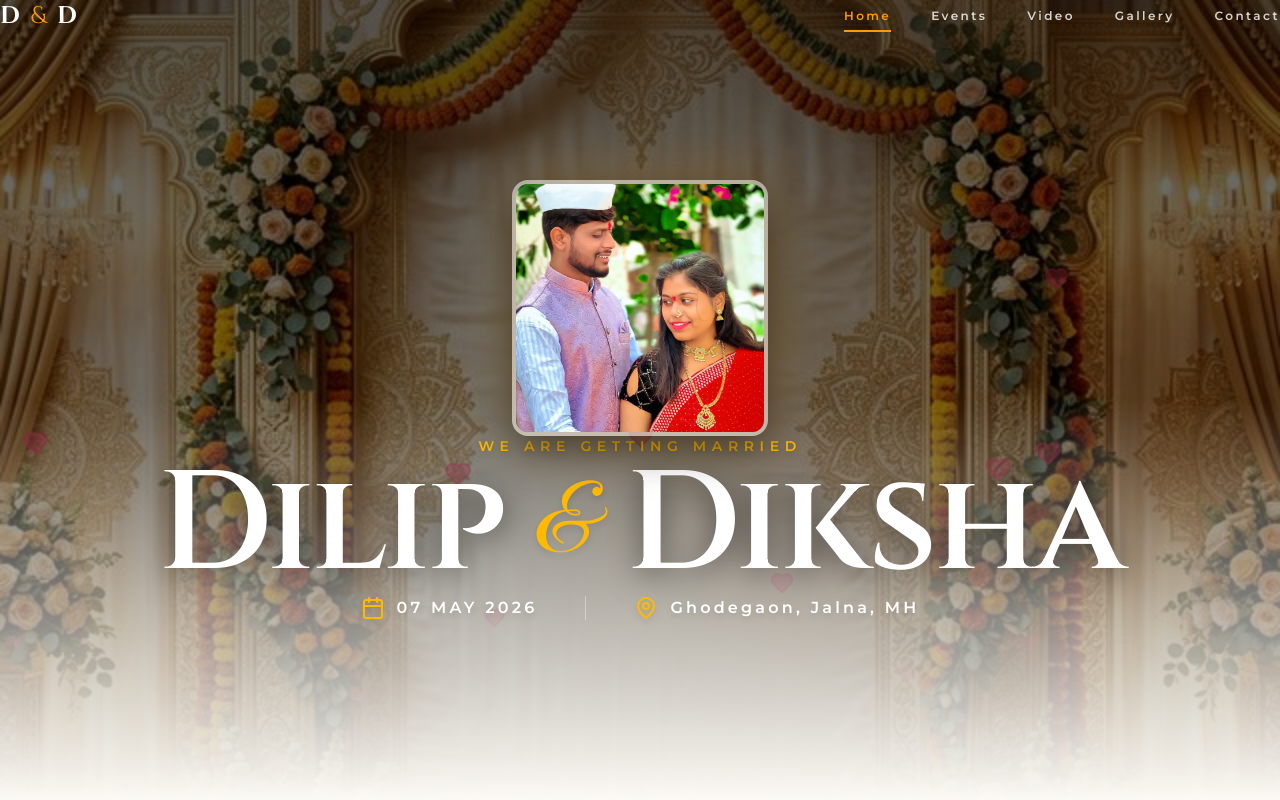
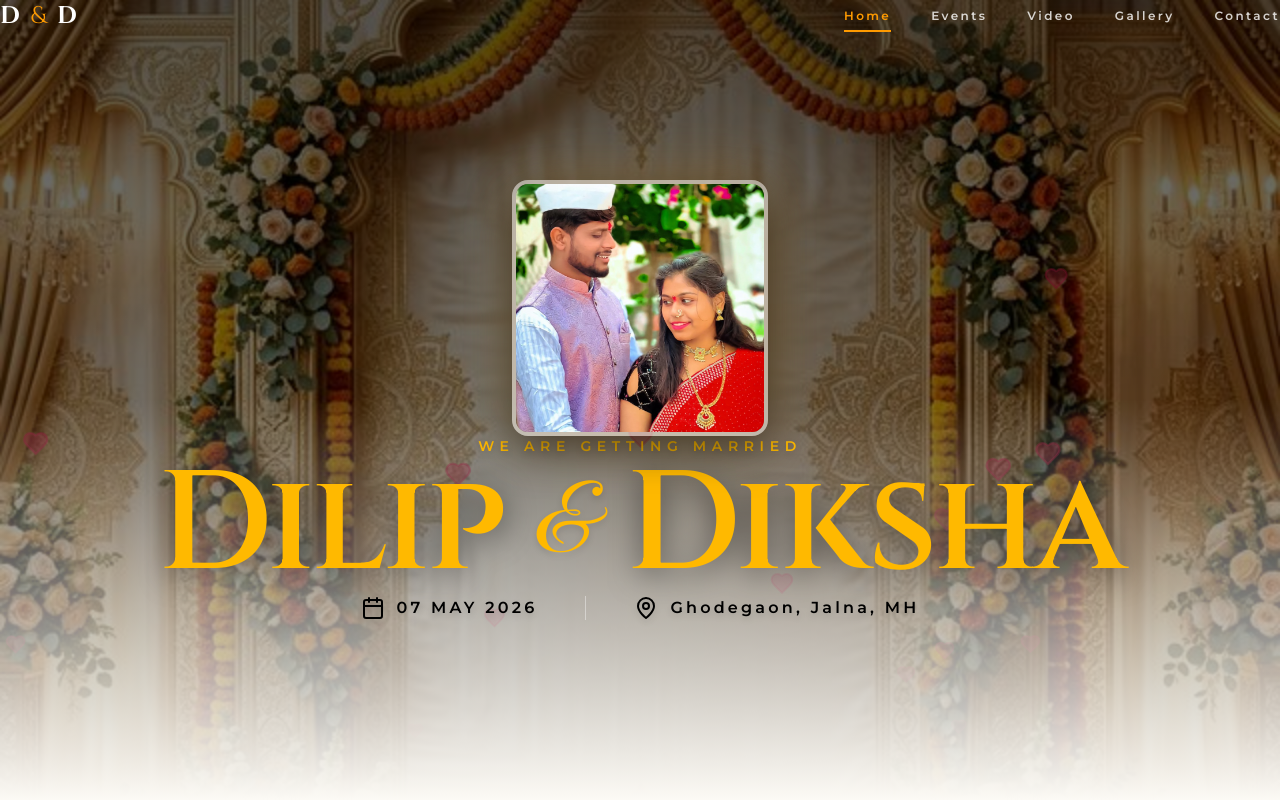
Before and after one commit to yogesh7721/wedding-invitation, a React (Vite) app: page / in a window 1280 px wide. Shown: the top 800 px of the page. Built offline with nearby package versions, Linux system fonts and the light colour scheme.

Commit message:
desingchanges2

```diff
--- a/src/App.jsx
+++ b/src/App.jsx
@@ -26,7 +26,7 @@ import dilipVideo from "../public/dilip video.mp4";
 
 const backgrounds = [bgimg4, bg, bg1, bgimg2, bgimg3, bgimg4];
 const galleryImages = [
-  mainImg, bgimg2, img1, img3, img7, img8, img9,
+  mainImg, img1, img3, bgimg4, img7, bgimg2, img8, img9,
 ];
 
 const events = [
@@ -221,7 +221,7 @@ export default function App() {
           >
             <motion.p
               variants={fadeUp}
-              className="text-amber-400 text-xs md:text-sm uppercase tracking-[0.4em] font-semibold mb-6 drop-shadow-md"
+              className="text-amber-400 text-xs md:text-sm uppercase tracking-[0.4em] font-semibold mb-24 drop-shadow-md"
             >
               We Are Getting Married
             </motion.p>
@@ -229,7 +229,7 @@ export default function App() {
             <div className="flex flex-col md:flex-row items-center justify-center gap-2 md:gap-8 w-full leading-none">
               <motion.h1
                 variants={fadeUp}
-                className="text-6xl md:text-8xl lg:text-[140px] font-serif text-white tracking-tight text-center drop-shadow-[0_5px_15px_rgba(0,0,0,0.5)]"
+                className="text-amber-400 text-6xl md:text-8xl lg:text-[140px] font-serif tracking-tight text-center drop-shadow-[0_5px_15px_rgba(0,0,0,0.5)]"
               >
                 Dilip
               </motion.h1>
@@ -241,7 +241,7 @@ export default function App() {
               </motion.span>
               <motion.h1
                 variants={fadeUp}
-                className="text-6xl md:text-8xl lg:text-[140px] font-serif text-white tracking-tight text-center drop-shadow-[0_5px_15px_rgba(0,0,0,0.5)]"
+                className="text-6xl md:text-8xl lg:text-[140px] font-serif text-amber-400 tracking-tight text-center drop-shadow-[0_5px_15px_rgba(0,0,0,0.5)]"
               >
                 Diksha
               </motion.h1>
@@ -255,13 +255,13 @@ export default function App() {
             className="flex flex-col sm:flex-row justify-center items-center gap-6 md:gap-12 mt-12 w-full"
           >
             <div className="flex items-center justify-center gap-3 text-white">
-              <Calendar className="text-amber-400 w-6 h-6 drop-shadow-md" />
-              <span className="font-semibold tracking-[0.2em] text-sm md:text-base drop-shadow-md">07 MAY 2026</span>
+              <Calendar className="text-black w-6 h-6 drop-shadow-md" />
+              <span className="text-black font-semibold tracking-[0.2em] text-sm md:text-base drop-shadow-md">07 MAY 2026</span>
             </div>
             <div className="hidden sm:block w-[1px] h-6 bg-white/40"></div>
             <div className="flex items-center justify-center gap-3 text-white">
-              <MapPin className="text-amber-400 w-6 h-6 drop-shadow-md" />
-              <span className="font-semibold tracking-[0.2em] text-sm md:text-base drop-shadow-md">Ghodegaon, Jalna, MH</span>
+              <MapPin className="text-black w-6 h-6 drop-shadow-md" />
+              <span className="text-black font-semibold tracking-[0.2em] text-sm md:text-base drop-shadow-md">Ghodegaon, Jalna, MH</span>
             </div>
           </motion.div>
         </div>
@@ -410,7 +410,7 @@ export default function App() {
                 whileInView={{ opacity: 1, scale: 1, y: 0 }}
                 viewport={{ once: false, amount: 0.2 }}
                 transition={{ duration: 0.6, delay: (index % 3) * 0.1 }}
-                className="relative group overflow-hidden rounded-2xl shadow-sm hover:shadow-xl transition-all duration-500 w-full bg-stone-100 break-inside-avoid mb-16 md:mb-24"
+                className="relative group overflow-hidden rounded-xl shadow-sm hover:shadow-xl transition-all duration-500 w-full bg-stone-100 inline-block mb-4 md:mb-6"
               >
                 <div className="absolute inset-0 bg-stone-900/10 opacity-0 group-hover:opacity-100 transition-opacity duration-300 z-10"></div>
                 <img
@@ -602,3 +602,58 @@ export default function App() {
     </div>
   );
 }
+
+
+
+
+
+
+
+
+
+
+
+
+
+
+
+
+
+
+
+
+
+//  <section id="gallery" className="py-24 md:py-32 bg-white relative flex flex-col items-center justify-center w-full border-t border-stone-100">
+//         <div className="w-full max-w-6xl mx-auto px-4 sm:px-6 flex flex-col items-center">
+//           <motion.div
+//             initial={{ opacity: 0, y: 30 }}
+//             whileInView={{ opacity: 1, y: 0 }}
+//             viewport={{ once: false, amount: 0.2 }}
+//             className="flex flex-col items-center text-center mt-24 md:mt-32 mb-16 md:mb-20 w-full"
+//           >
+//             <p className="text-amber-600 uppercase tracking-[0.4em] text-xs font-semibold mb-6 md:mb-8">Memories</p>
+//             <h2 className="text-4xl md:text-5xl font-serif text-stone-800">Capturing Moments</h2>
+//           </motion.div>
+
+//           <div className="columns-2 md:columns-3 gap-4 md:gap-8 w-full">
+//             {galleryImages.map((img, index) => (
+//               <motion.div
+//                 key={index}
+//                 initial={{ opacity: 0, scale: 0.95, y: 20 }}
+//                 whileInView={{ opacity: 1, scale: 1, y: 0 }}
+//                 viewport={{ once: false, amount: 0.2 }}
+//                 transition={{ duration: 0.6, delay: (index % 3) * 0.1 }}
+//                 className="relative group overflow-hidden rounded-2xl shadow-sm hover:shadow-xl transition-all duration-500 w-full bg-stone-100 break-inside-avoid mb-16 md:mb-24"
+//               >
+//                 <div className="absolute inset-0 bg-stone-900/10 opacity-0 group-hover:opacity-100 transition-opacity duration-300 z-10"></div>
+//                 <img
+//                   src={img}
+//                   alt={`Gallery ${index + 1}`}
+//                   loading="lazy"
+//                   className="w-full h-auto transform group-hover:scale-105 transition-transform duration-700 ease-out"
+//                 />
+//               </motion.div>
+//             ))}
+//           </div>
+//         </div>
+//       </section>
```
